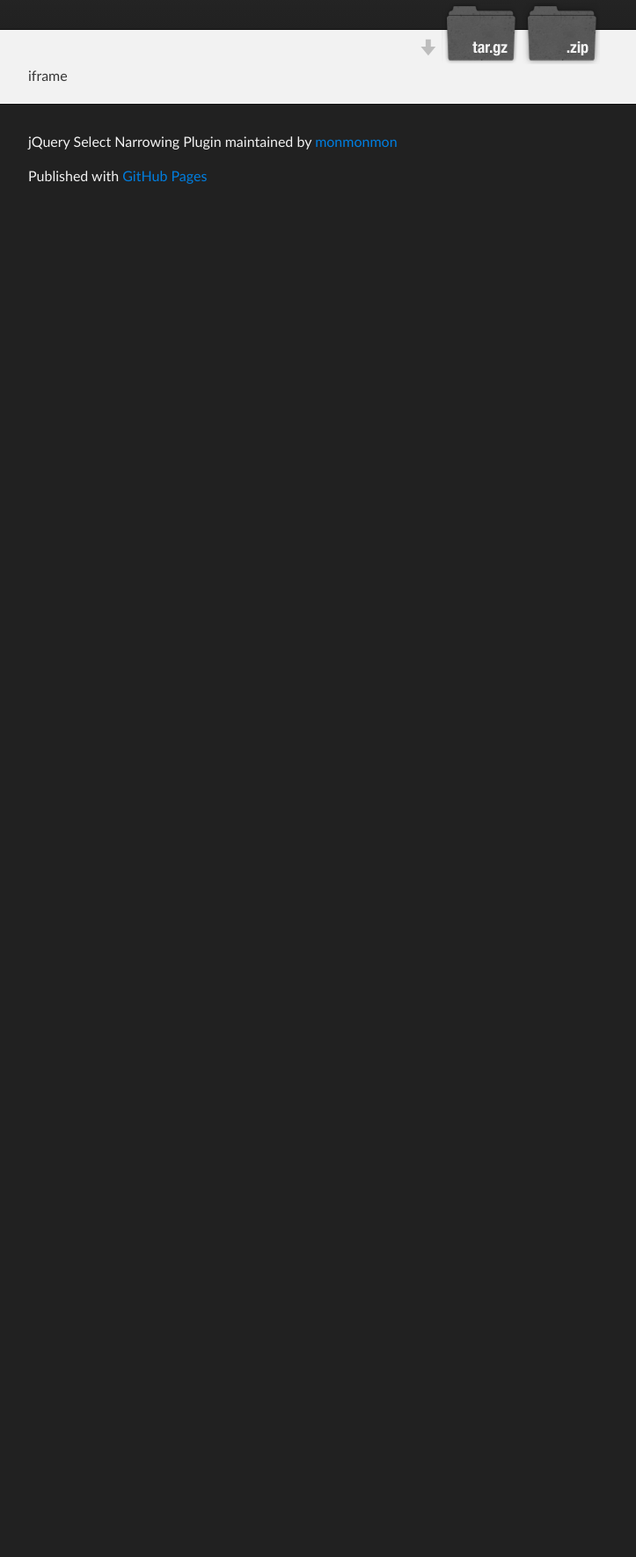
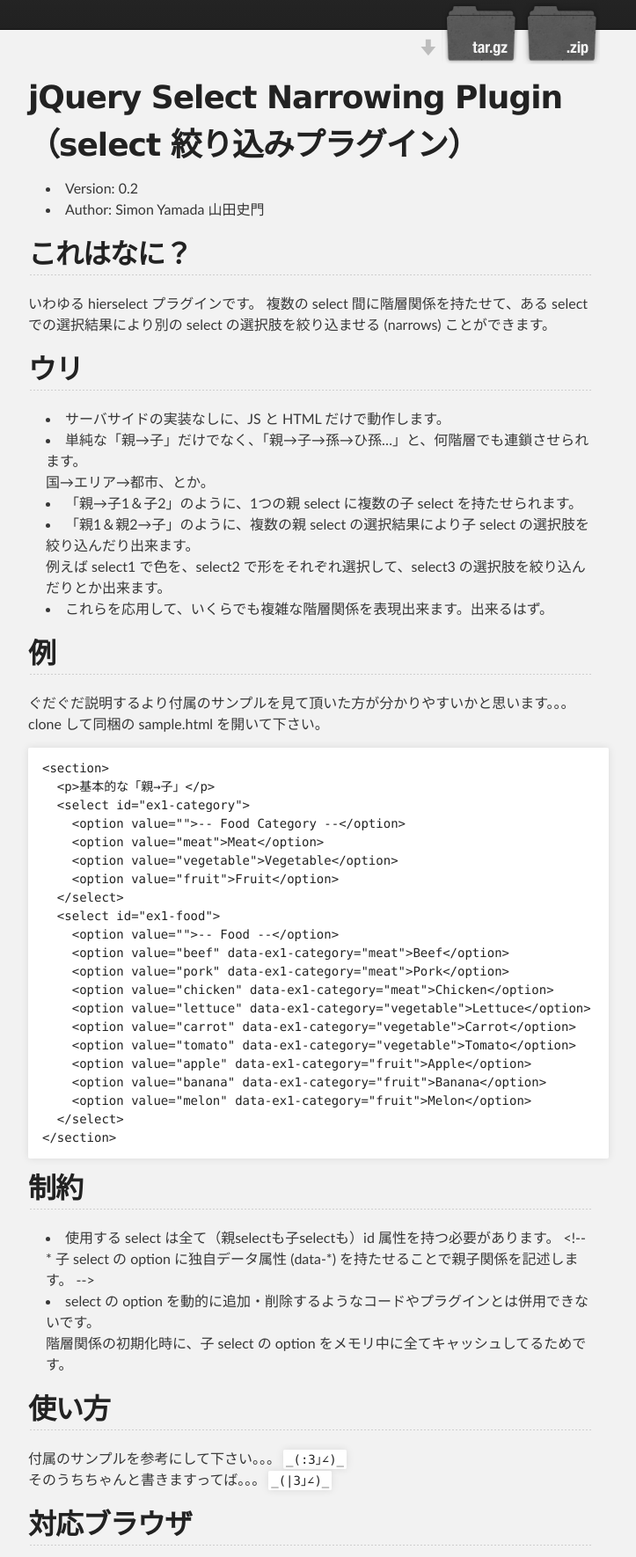
Before and after one commit to monmonmon/jquery.narrows, a plain HTML site: page index.html in a window 1280 px wide. Shown: the part 239-2009 px from the top of the page at 88% size, without its empty margins (288-1011 px from the left). Before the commit the page ends 800 px from the top, so only its background shows below. Drawn offline with Linux system fonts and the light colour scheme.

Commit message:
Create gh-pages branch via GitHub

```diff
--- a/index.html
+++ b/index.html
@@ -31,9 +31,90 @@
     <!-- MAIN CONTENT -->
     <div id="main_content_wrap" class="outer">
       <section id="main_content" class="inner">
-        <div>
-iframe
-</div>
+
+
+<h1>
+<a name="jquery-select-narrowing-pluginselect-%E7%B5%9E%E3%82%8A%E8%BE%BC%E3%81%BF%E3%83%97%E3%83%A9%E3%82%B0%E3%82%A4%E3%83%B3" class="anchor" href="#jquery-select-narrowing-pluginselect-%E7%B5%9E%E3%82%8A%E8%BE%BC%E3%81%BF%E3%83%97%E3%83%A9%E3%82%B0%E3%82%A4%E3%83%B3"><span class="octicon octicon-link"></span></a>jQuery Select Narrowing Plugin（select 絞り込みプラグイン）</h1>
+
+<ul>
+<li>Version: 0.2</li>
+<li>Author: Simon Yamada 山田史門</li>
+</ul><h2>
+<a name="%E3%81%93%E3%82%8C%E3%81%AF%E3%81%AA%E3%81%AB" class="anchor" href="#%E3%81%93%E3%82%8C%E3%81%AF%E3%81%AA%E3%81%AB"><span class="octicon octicon-link"></span></a>これはなに？</h2>
+
+<p>いわゆる hierselect プラグインです。
+複数の select 間に階層関係を持たせて、ある select での選択結果により別の select の選択肢を絞り込ませる (narrows) ことができます。</p>
+
+<h2>
+<a name="%E3%82%A6%E3%83%AA" class="anchor" href="#%E3%82%A6%E3%83%AA"><span class="octicon octicon-link"></span></a>ウリ</h2>
+
+<ul>
+<li>サーバサイドの実装なしに、JS と HTML だけで動作します。</li>
+<li>単純な「親→子」だけでなく、「親→子→孫→ひ孫…」と、何階層でも連鎖させられます。<br>
+国→エリア→都市、とか。</li>
+<li>「親→子1＆子2」のように、1つの親 select に複数の子 select を持たせられます。</li>
+<li>「親1＆親2→子」のように、複数の親 select の選択結果により子 select の選択肢を絞り込んだり出来ます。<br>
+例えば select1 で色を、select2 で形をそれぞれ選択して、select3 の選択肢を絞り込んだりとか出来ます。</li>
+<li>これらを応用して、いくらでも複雑な階層関係を表現出来ます。出来るはず。</li>
+</ul><h2>
+<a name="%E4%BE%8B" class="anchor" href="#%E4%BE%8B"><span class="octicon octicon-link"></span></a>例</h2>
+
+<p>ぐだぐだ説明するより付属のサンプルを見て頂いた方が分かりやすいかと思います。。。<br>
+clone して同梱の sample.html を開いて下さい。</p>
+
+<pre><code>&lt;section&gt;
+  &lt;p&gt;基本的な「親→子」&lt;/p&gt;
+  &lt;select id="ex1-category"&gt;
+    &lt;option value=""&gt;-- Food Category --&lt;/option&gt;
+    &lt;option value="meat"&gt;Meat&lt;/option&gt;
+    &lt;option value="vegetable"&gt;Vegetable&lt;/option&gt;
+    &lt;option value="fruit"&gt;Fruit&lt;/option&gt;
+  &lt;/select&gt;
+  &lt;select id="ex1-food"&gt;
+    &lt;option value=""&gt;-- Food --&lt;/option&gt;
+    &lt;option value="beef" data-ex1-category="meat"&gt;Beef&lt;/option&gt;
+    &lt;option value="pork" data-ex1-category="meat"&gt;Pork&lt;/option&gt;
+    &lt;option value="chicken" data-ex1-category="meat"&gt;Chicken&lt;/option&gt;
+    &lt;option value="lettuce" data-ex1-category="vegetable"&gt;Lettuce&lt;/option&gt;
+    &lt;option value="carrot" data-ex1-category="vegetable"&gt;Carrot&lt;/option&gt;
+    &lt;option value="tomato" data-ex1-category="vegetable"&gt;Tomato&lt;/option&gt;
+    &lt;option value="apple" data-ex1-category="fruit"&gt;Apple&lt;/option&gt;
+    &lt;option value="banana" data-ex1-category="fruit"&gt;Banana&lt;/option&gt;
+    &lt;option value="melon" data-ex1-category="fruit"&gt;Melon&lt;/option&gt;
+  &lt;/select&gt;
+&lt;/section&gt;
+</code></pre>
+
+<h2>
+<a name="%E5%88%B6%E7%B4%84" class="anchor" href="#%E5%88%B6%E7%B4%84"><span class="octicon octicon-link"></span></a>制約</h2>
+
+<ul>
+<li>使用する select は全て（親selectも子selectも）id 属性を持つ必要があります。
+&lt;!-- * 子 select の option に独自データ属性 (data-*) を持たせることで親子関係を記述します。 --&gt;</li>
+<li>select の option を動的に追加・削除するようなコードやプラグインとは併用できないです。<br>
+階層関係の初期化時に、子 select の option をメモリ中に全てキャッシュしてるためです。</li>
+</ul><h2>
+<a name="%E4%BD%BF%E3%81%84%E6%96%B9" class="anchor" href="#%E4%BD%BF%E3%81%84%E6%96%B9"><span class="octicon octicon-link"></span></a>使い方</h2>
+
+<p>付属のサンプルを参考にして下さい。。。<code>_(:3｣∠)_</code><br>
+そのうちちゃんと書きますってば。。。<code>_(|3｣∠)_</code></p>
+
+<h2>
+<a name="%E5%AF%BE%E5%BF%9C%E3%83%96%E3%83%A9%E3%82%A6%E3%82%B6" class="anchor" href="#%E5%AF%BE%E5%BF%9C%E3%83%96%E3%83%A9%E3%82%A6%E3%82%B6"><span class="octicon octicon-link"></span></a>対応ブラウザ</h2>
+
+<ul>
+<li>Google Chrome 29+</li>
+<li>Firefox 20+</li>
+<li>Opera 12+</li>
+<li>Safari 6+</li>
+</ul><p>で動作確認。全て MacOSX 上でテストしています。Windows では未テスト（笑）</p>
+
+<h2>
+<a name="license" class="anchor" href="#license"><span class="octicon octicon-link"></span></a>License</h2>
+
+<p>Dual licensed under the <a href="http://www.opensource.org/licenses/MIT">MIT</a> and <a href="http://www.gnu.org/licenses/gpl.html">GPL</a> licenses:</p>
+
+<p>Copyright 2013 Simon Yamada</p>
       </section>
     </div>
 
```
Also changed, not shown: params.json (+1 -1 lines).
